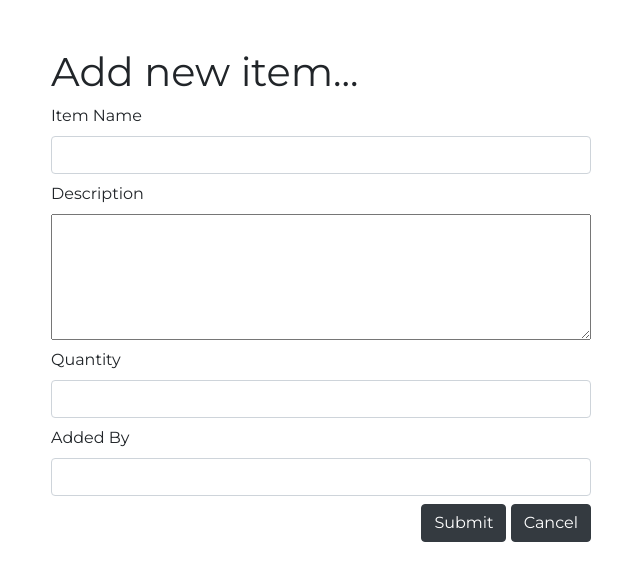
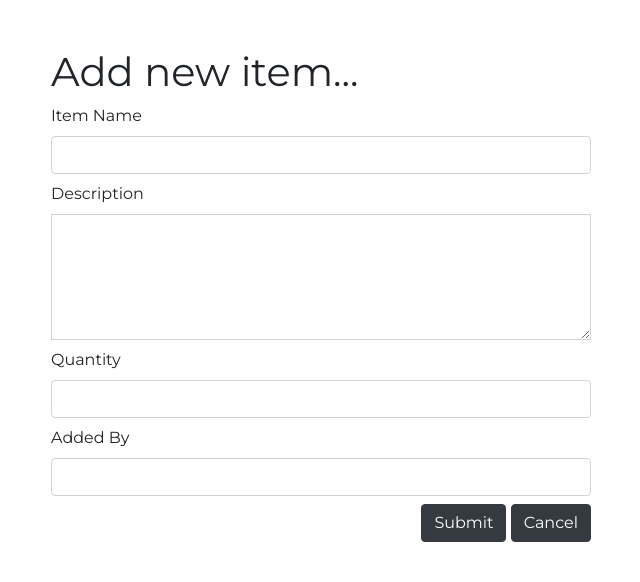
Before and after one commit to adingal/inventory_management_system, a PHP site: page /items/add.php in a window 1280 px wide. Shown: the part 80-662 px from the top of the page, without its empty margins (319-959 px from the left). Run offline with PHP 8.4, Linux system fonts and the light colour scheme; some libraries are stand-ins or nearby versions.

Commit message:
Change border color of add items textarea

```diff
--- a/public/css/index.css
+++ b/public/css/index.css
@@ -14,6 +14,9 @@ body {
 #actions label {
     min-width: 150px;}
 
+#add_items textarea {
+    border: 1px solid #ced4da;}
+
 @media (max-width: 768px) {
     #actions a {
         width: 32%;}
```
